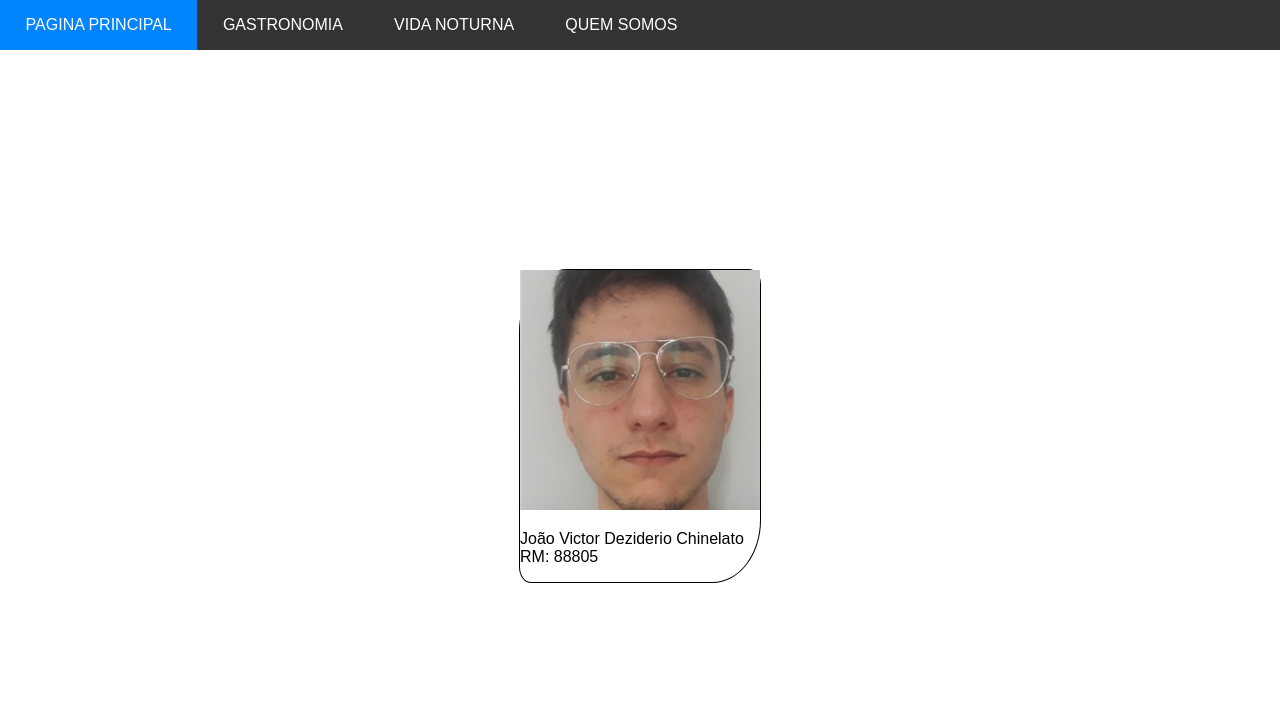
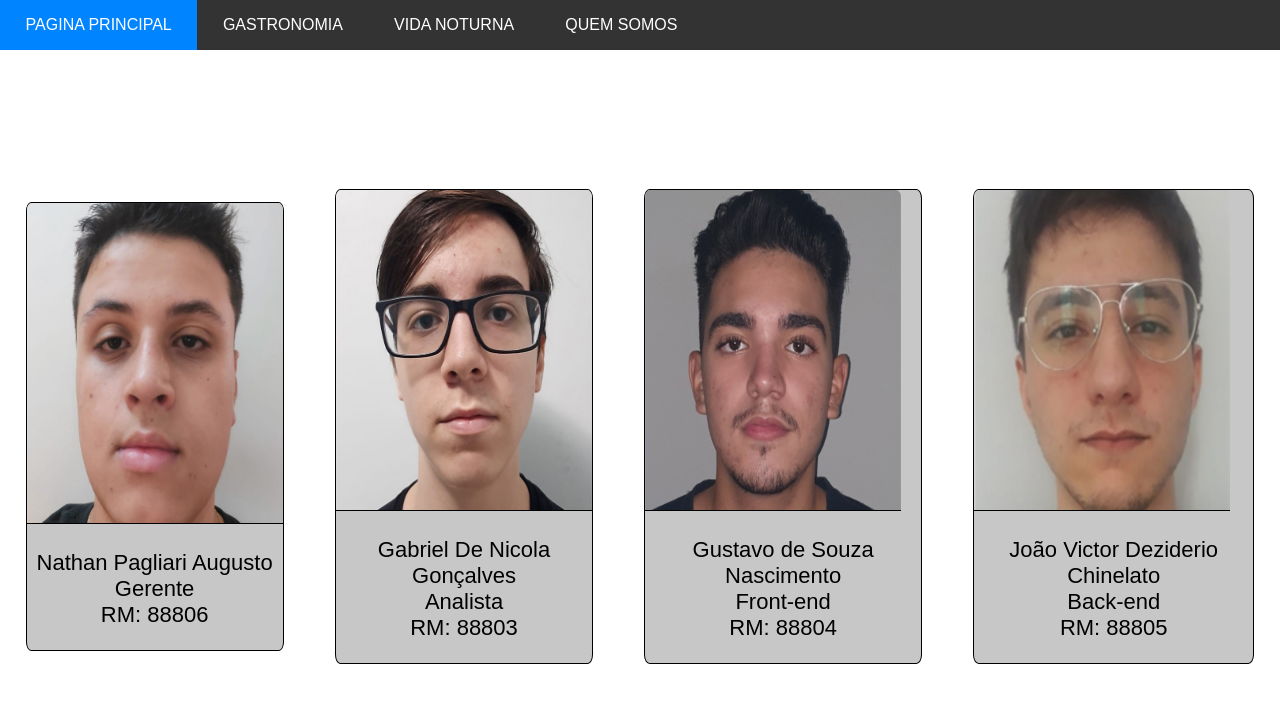
Before and after one commit to 463664362s/Global, a plain HTML site: page quemsomos.html in a window 1280 px wide. Drawn offline with Linux system fonts and the light colour scheme.

Commit message:
quem somos finalizados

```diff
--- a/css/quemsomos.css
+++ b/css/quemsomos.css
@@ -36,8 +36,23 @@ body {
     height: 94vh;
 }
 
-.boxdevs {
+
+.dev {
     border: 1px solid #000;
-    border-radius: 20% 5%;
-    display: flex;
+    border-radius: 2%;
+    padding: 0;
+    margin: 2%;
+    background-color: #c7c7c7;
 }
+
+.dev img {
+    width: 20vw;
+    height: 40vh;
+    border-bottom: 1px solid #000;
+    border-radius: 2% 2% 0% 0%;
+}
+
+.dev p {
+    text-align: center;
+    font-size: 22px;
+}
--- a/quemsomos.html
+++ b/quemsomos.html
@@ -1,11 +1,13 @@
 <!DOCTYPE html>
 <html lang="pt-br">
+
 <head>
     <meta charset="UTF-8">
     <meta name="viewport" content="width=device-width, initial-scale=1.0">
     <link rel="stylesheet" href="./css/quemsomos.css" type="text/css">
     <title>Quem somos</title>
 </head>
+
 <body>
     <div class="menu">
         <nav>
@@ -19,13 +21,34 @@
     </div>
 
     <div class="content">
-        <div class="boxdevs">
-            <div class="dev">
-                <img src="./img/rm88805.jpg" alt="rm88805">
-                <p>João Victor Deziderio Chinelato<br>
+        <div class="dev">
+            <img src="./img/rm88806.png" alt="rm88805">
+            <p>Nathan Pagliari Augusto<br>
+                Gerente<br>
+                RM: 88806</p>
+        </div>
+
+        <div class="dev">
+            <img src="./img/rm88803.png" alt="rm88805">
+            <p>Gabriel De Nicola Gonçalves<br>
+                Analista<br>
+                RM: 88803</p>
+        </div>
+
+        <div class="dev">
+            <img src="./img/rm88804.png" alt="rm88805">
+            <p>Gustavo de Souza Nascimento<br>
+                Front-end<br>
+                RM: 88804</p>
+        </div>
+
+        <div class="dev">
+            <img src="./img/rm88805.jpg" alt="rm88805">
+            <p>João Victor Deziderio Chinelato<br>
+                Back-end<br>
                 RM: 88805</p>
-            </div>
         </div>
     </div>
 </body>
+
 </html>
```
